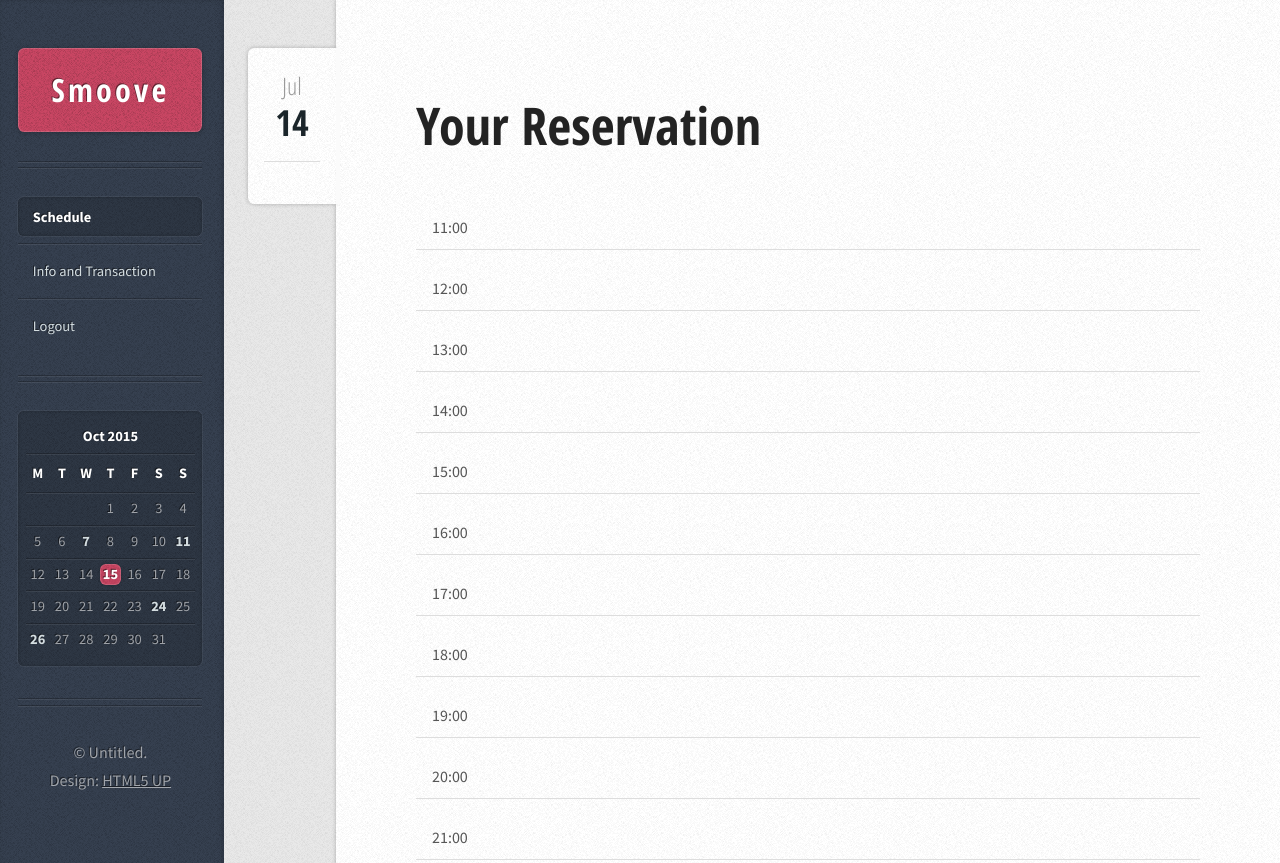
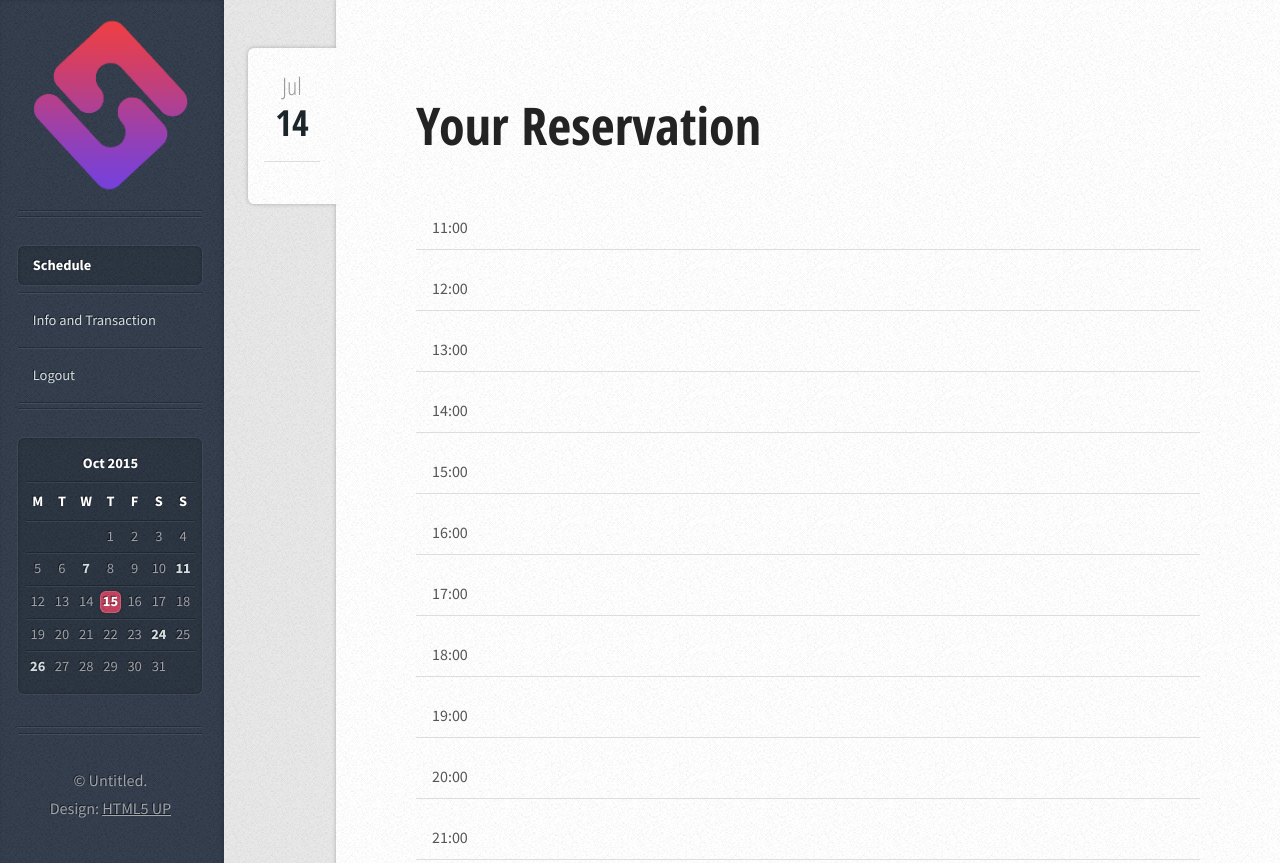
Before and after one commit to saihou/Smoove, a plain HTML site: page Web Dev/html5up-striped/index.html in a window 1280 px wide. Shown: the top 863 px of the page. Drawn offline with nearby package versions, Linux system fonts and the light colour scheme.

Commit message:
Added logo, adjusted padding

```diff
--- a/Web Dev/html5up-striped/assets/css/main.css
+++ b/Web Dev/html5up-striped/assets/css/main.css
@@ -2234,7 +2234,7 @@
 		text-shadow: -1px -1px 0px rgba(0, 0, 0, 0.5);
 		width: 14em;
 		height: 100%;
-		padding: 3em 1.35em 1em 1.15em;
+		padding: 0.5em 1.35em 1em 1.15em;
 		background: #364050 url("images/bg01.png");
 		left: 0;
 		box-shadow: inset -0.1em 0em 0.35em 0em rgba(0, 0, 0, 0.15);
@@ -2246,7 +2246,7 @@
 
 		#sidebar section, #sidebar nav {
 			position: relative;
-			margin: 2em 0 0 0;
+			margin: 0.5em 0 0 0;
 			font-size: 0.9em;
 		}
 
--- a/Web Dev/html5up-striped/index.html
+++ b/Web Dev/html5up-striped/index.html
@@ -41,7 +41,7 @@
 			<div id="sidebar">
 
 				<!-- Logo -->
-					<h1 id="logo"><a href="#">Smoove</a></h1>
+					<img id="logo" src="images/smoove.png" style="width: 6em;"/>
 
 				<!-- Nav -->
 					<nav id="nav">
```
Also changed, not shown: Web Dev/html5up-striped/images/Smoove.png (added).
